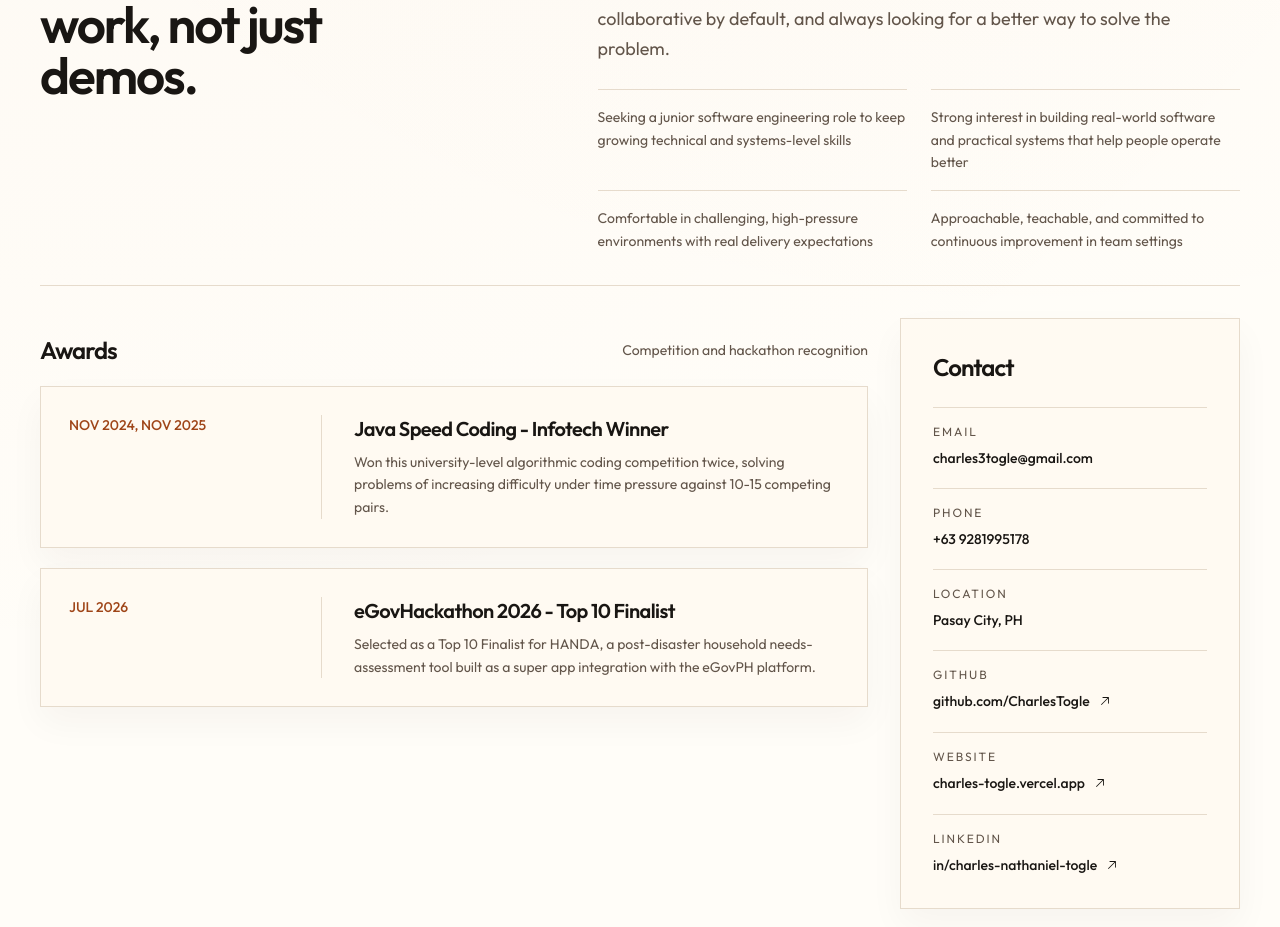
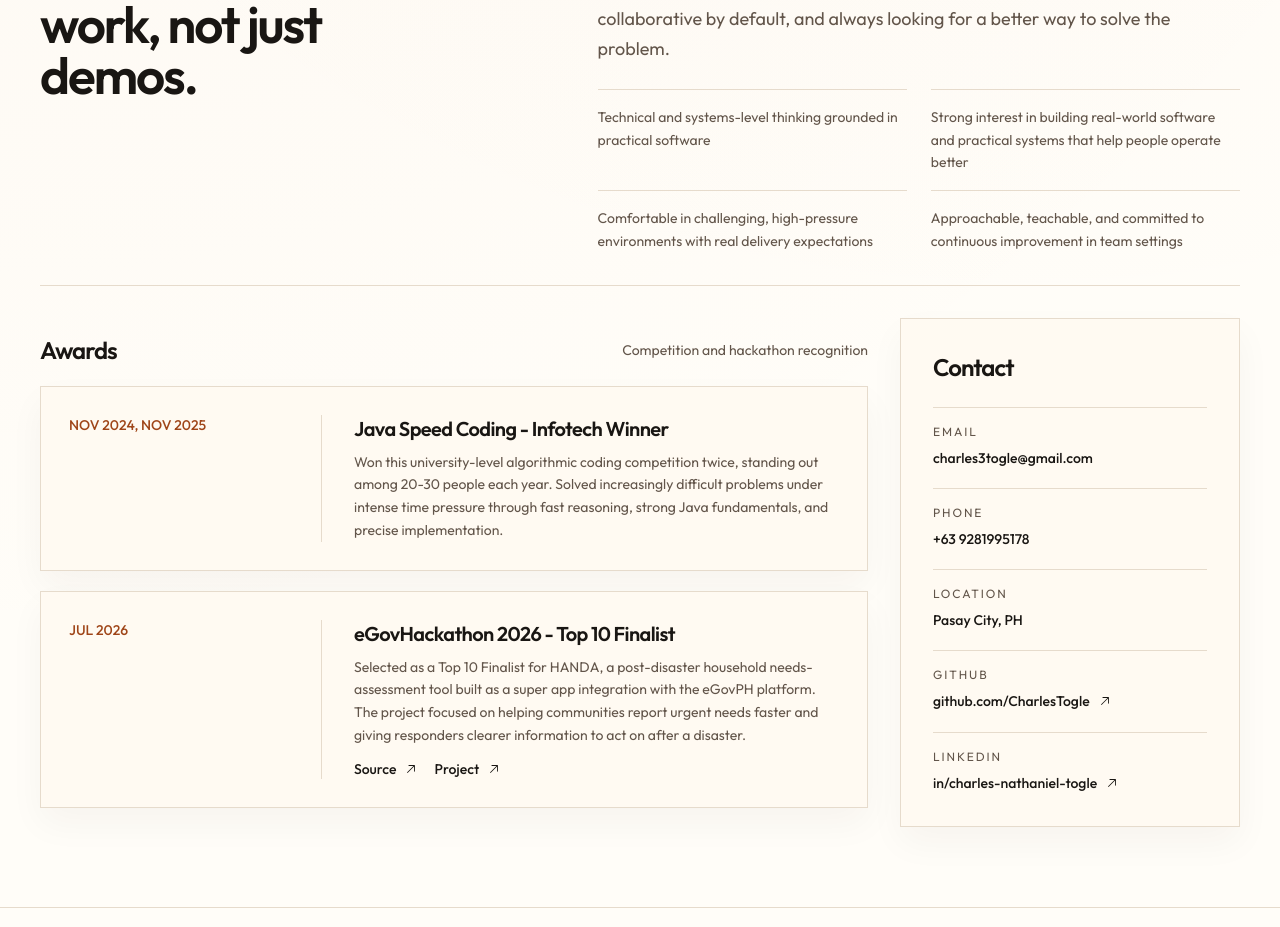
Before and after one commit to CharlesTogle/charles-togle, a Next.js app: page / in a window 1280 px wide. Shown: the part 1025-1952 px from the top of the page. Built offline with nearby package versions, Linux system fonts and the light colour scheme.

Commit message:
Update profile and award data

```diff
--- a/src/app/data/about.ts
+++ b/src/app/data/about.ts
@@ -9,6 +9,8 @@ export interface AwardEntry {
   period: string
   title: string
   summary: string
+  source?: string
+  project?: string
 }
 
 export interface ContactItem {
@@ -18,7 +20,7 @@ export interface ContactItem {
 }
 
 export const aboutHighlights = [
-  'Seeking a junior software engineering role to keep growing technical and systems-level skills',
+  'Technical and systems-level thinking grounded in practical software',
   'Strong interest in building real-world software and practical systems that help people operate better',
   'Comfortable in challenging, high-pressure environments with real delivery expectations',
   'Approachable, teachable, and committed to continuous improvement in team settings'
@@ -48,13 +50,15 @@ export const awardEntries: AwardEntry[] = [
     period: 'NOV 2024, NOV 2025',
     title: 'Java Speed Coding - Infotech Winner',
     summary:
-      'Won this university-level algorithmic coding competition twice, solving problems of increasing difficulty under time pressure against 10-15 competing pairs.'
+      'Won this university-level algorithmic coding competition twice, standing out among 20-30 people each year. Solved increasingly difficult problems under intense time pressure through fast reasoning, strong Java fundamentals, and precise implementation.'
   },
   {
     period: 'JUL 2026',
     title: 'eGovHackathon 2026 - Top 10 Finalist',
+    source: 'https://github.com/Jerothegreat/eGovPHHackaton2026',
+    project: 'https://e-handa.vercel.app/',
     summary:
-      'Selected as a Top 10 Finalist for HANDA, a post-disaster household needs-assessment tool built as a super app integration with the eGovPH platform.'
+      'Selected as a Top 10 Finalist for HANDA, a post-disaster household needs-assessment tool built as a super app integration with the eGovPH platform. The project focused on helping communities report urgent needs faster and giving responders clearer information to act on after a disaster.'
   }
 ]
 
@@ -68,11 +72,6 @@ export const contactItems: ContactItem[] = [
     href: 'https://github.com/CharlesTogle'
   },
   {
-    label: 'WEBSITE',
-    val: 'charles-togle.vercel.app',
-    href: 'https://charles-togle.vercel.app'
-  },
-  {
     label: 'LINKEDIN',
     val: 'in/charles-nathaniel-togle',
     href: 'https://www.linkedin.com/in/charles-nathaniel-togle-09858b350/'
```
